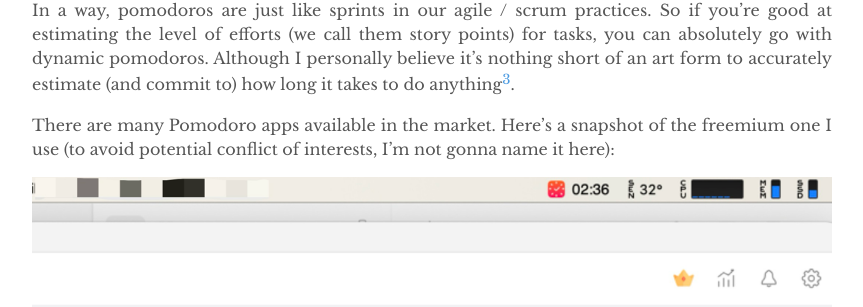
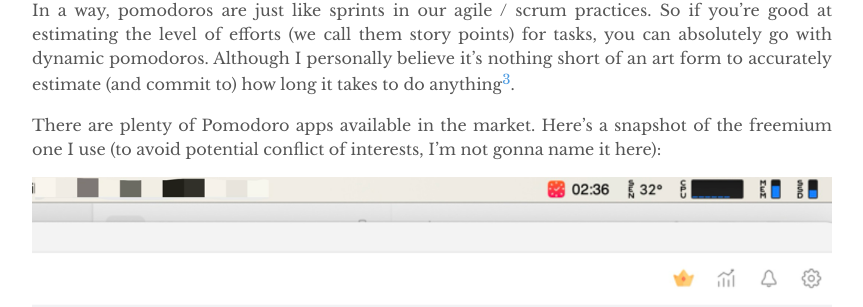
Before and after one commit to yuexiaofeng/yuexiaofeng.github.io, a Jekyll site: the page built from _posts/2024-03-11-pomodoro.md, in a window 1280 px wide and 900 px high, scrolled down 1203 px. Shown: the part 145-452 px from the top of the window, without its empty margins (208-1071 px from the left). Built offline with Jekyll 4.4.1, drawn with Linux system fonts in a browser that asks for light colours.

Commit message:
update pomodoro

```diff
--- a/_posts/2024-03-11-pomodoro.md
+++ b/_posts/2024-03-11-pomodoro.md
@@ -35,7 +35,7 @@ A few personal customizations I’ve made:
 
 In a way, pomodoros are just like sprints in our agile / scrum practices. So if you’re good at estimating the level of efforts (we call them story points) for tasks, you can absolutely go with dynamic pomodoros. Although I personally believe it's nothing short of an art form to accurately estimate (and commit to) how long it takes to do anything[^fn3].
 
-There are many Pomodoro apps available in the market. Here’s a snapshot of the freemium one I use (to avoid potential conflict of interests, I'm not gonna name it here):
+There are plenty of Pomodoro apps available in the market. Here’s a snapshot of the freemium one I use (to avoid potential conflict of interests, I'm not gonna name it here):
 
 ![pomodoro_app](../assets/images/20240311/pomodoro_app.jpg)
 
```
